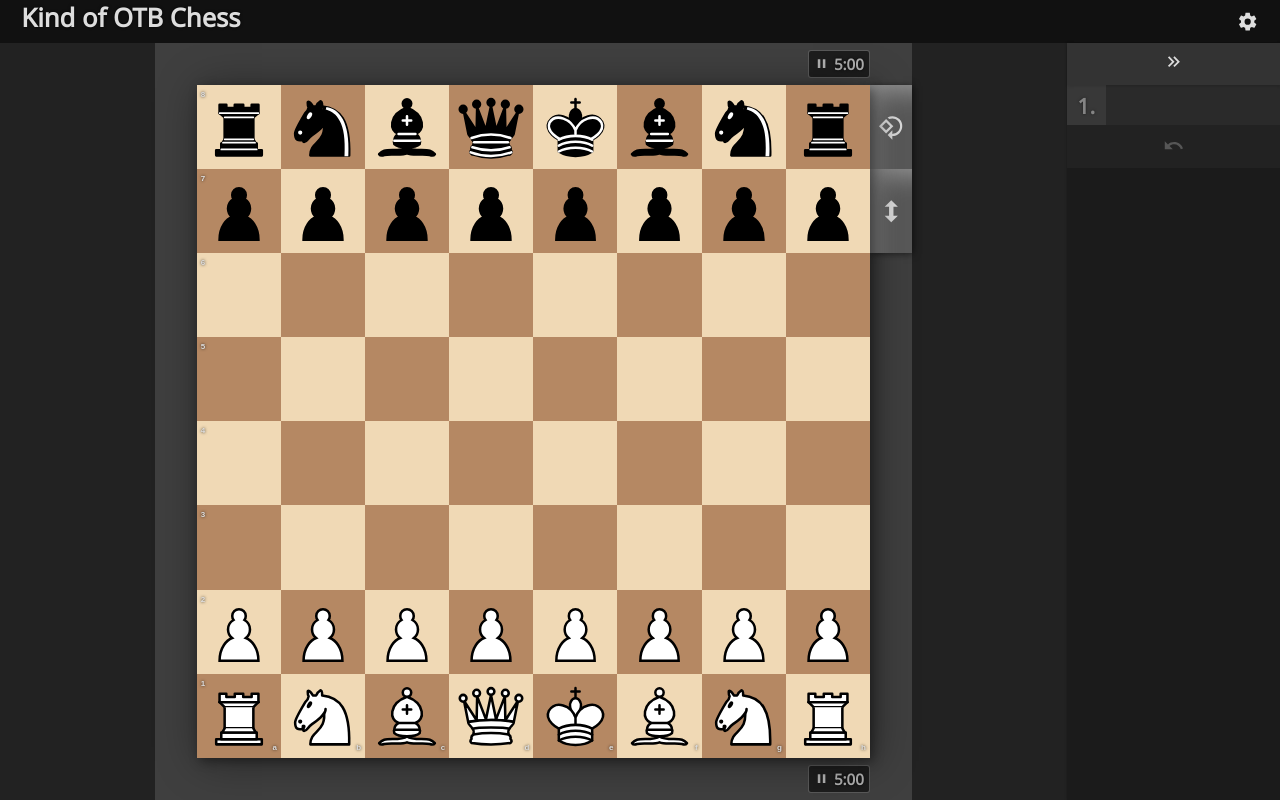
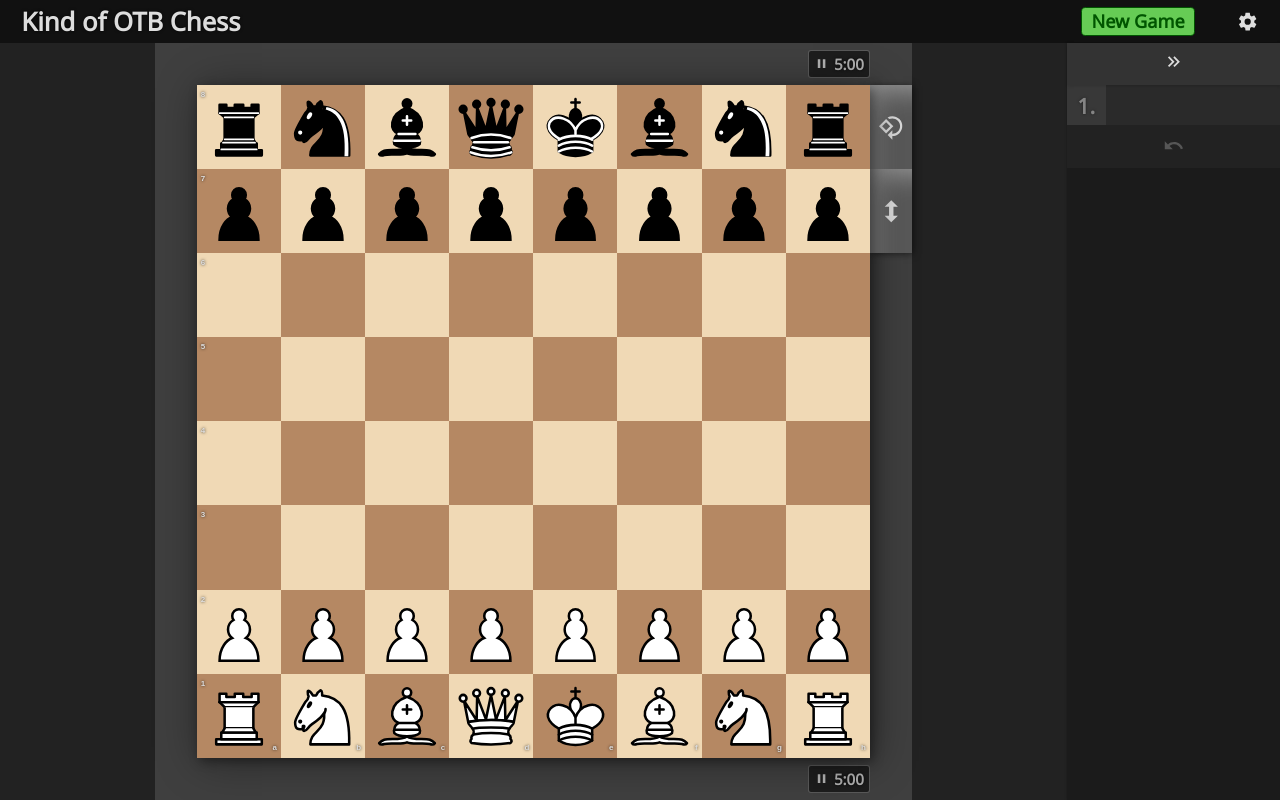
Before and after one commit to philer/phichess, a Svelte app: page / in a window 1280 px wide. Built offline with nearby package versions, Linux system fonts and the light colour scheme.

Commit message:
add 'new game' button

```diff
--- a/src/App.svelte
+++ b/src/App.svelte
@@ -14,6 +14,7 @@
 </script>
 
 <div
+  class="app"
   style:background={theme.pageBackground}
   style:--theme-page-background={theme.pageBackground}
   style:--theme-light-square-background={theme.board.lightBackground}
@@ -27,7 +28,16 @@
 >
   <header>
     <h1>Kind of OTB Chess</h1>
-    <button on:click={() => showSettings = !showSettings} title="Settings">
+
+    <div style:flex-grow="1" />
+
+    <button on:click={() => game = START_GAME} class="new-game-button">New Game</button>
+
+    <button
+      title="Settings"
+      on:click={() => showSettings = !showSettings}
+      class="settings-button"
+    >
       <Icon path={showSettings ? mdiClose : mdiCog} />
     </button>
   </header>
@@ -41,7 +51,7 @@
 </div>
 
 <style>
-  div {
+  .app {
     width: 100%;
     height: 100%;
     display: flex;
@@ -51,11 +61,24 @@
   header {
     flex: 2em 0 0;
     display: flex;
-    justify-content: space-between;
+    align-items: center;
+    gap: 2em;
     padding: 0 1em;
     background: #111;
+    white-space: nowrap;
   }
   h1 {
     font-size: 1.2em;
   }
+  .new-game-button {
+    padding: 0 .5em;
+    font-size: .85em;
+    font-weight: bold;
+    line-height: 1.5em;
+    background: #6c5;
+    color: #050;
+    border: 1px solid #050;
+    border-radius: .25em;
+    text-shadow: none;
+  }
 </style>
--- a/src/Game.svelte
+++ b/src/Game.svelte
@@ -74,6 +74,7 @@
 
 <style lang="scss">
   .game {
+    position: relative;
     width: 100%;
     height: 100%;
     display: flex;
```
